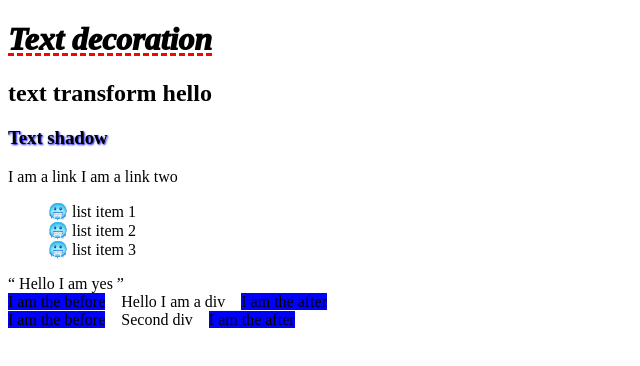
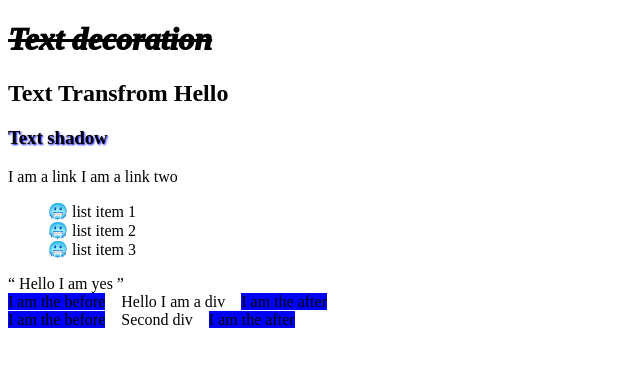
Before and after one commit to FBWE22-E08/UIB-Lessons, a plain HTML site: page 4-UI-UX/2- Font size, direction, alignment, decoration/Decoration/index.html in a window 1280 px wide. Shown: the whole page, without its empty margins (0-640 px from the left). Drawn offline with Linux system fonts and the light colour scheme.

Commit message:
add changes to decoration

```diff
--- a/4-UI-UX/2- Font size, direction, alignment, decoration/Decoration/index.html
+++ b/4-UI-UX/2- Font size, direction, alignment, decoration/Decoration/index.html
@@ -10,11 +10,14 @@
       h1 {
         font-weight: 1000;
         font-style: italic;
-        text-decoration: underline dashed red;
+        /* text-decoration: underline dashed red; */
+        text-decoration: line-through black;
       }
 
       h2 {
         text-transform: lowercase;
+        text-transform: uppercase;
+        text-transform: capitalize;
       }
 
       /* 1. offset on x axis */
@@ -61,12 +64,11 @@
   </head>
   <body>
     <h1>Text decoration</h1>
-    <h2>TEXT TRANSFORM HELLO</h2>
+    <h2>Text transfrom hello</h2>
     <h3>Text shadow</h3>
 
     <a>I am a link</a>
     <a>I am a link two</a>
-
     <ul>
       <li>list item 1</li>
       <li>list item 2</li>
```
